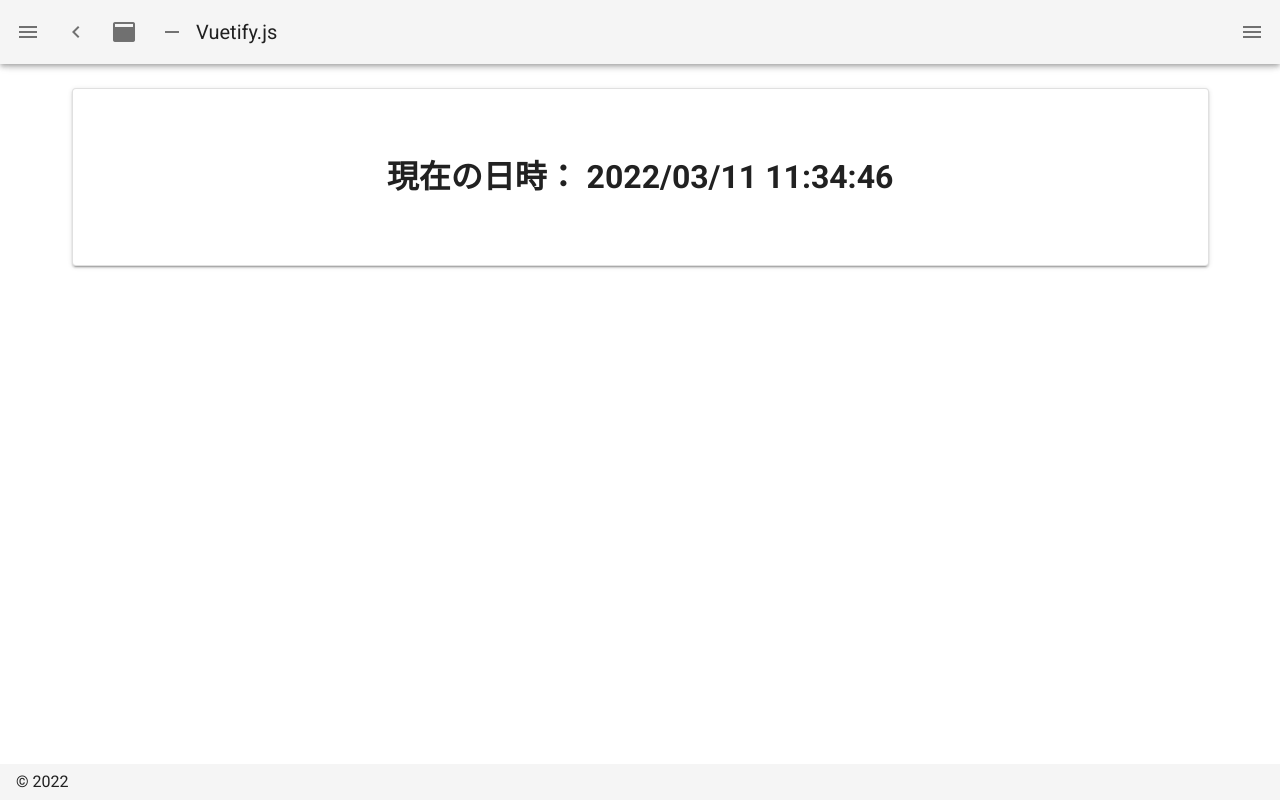
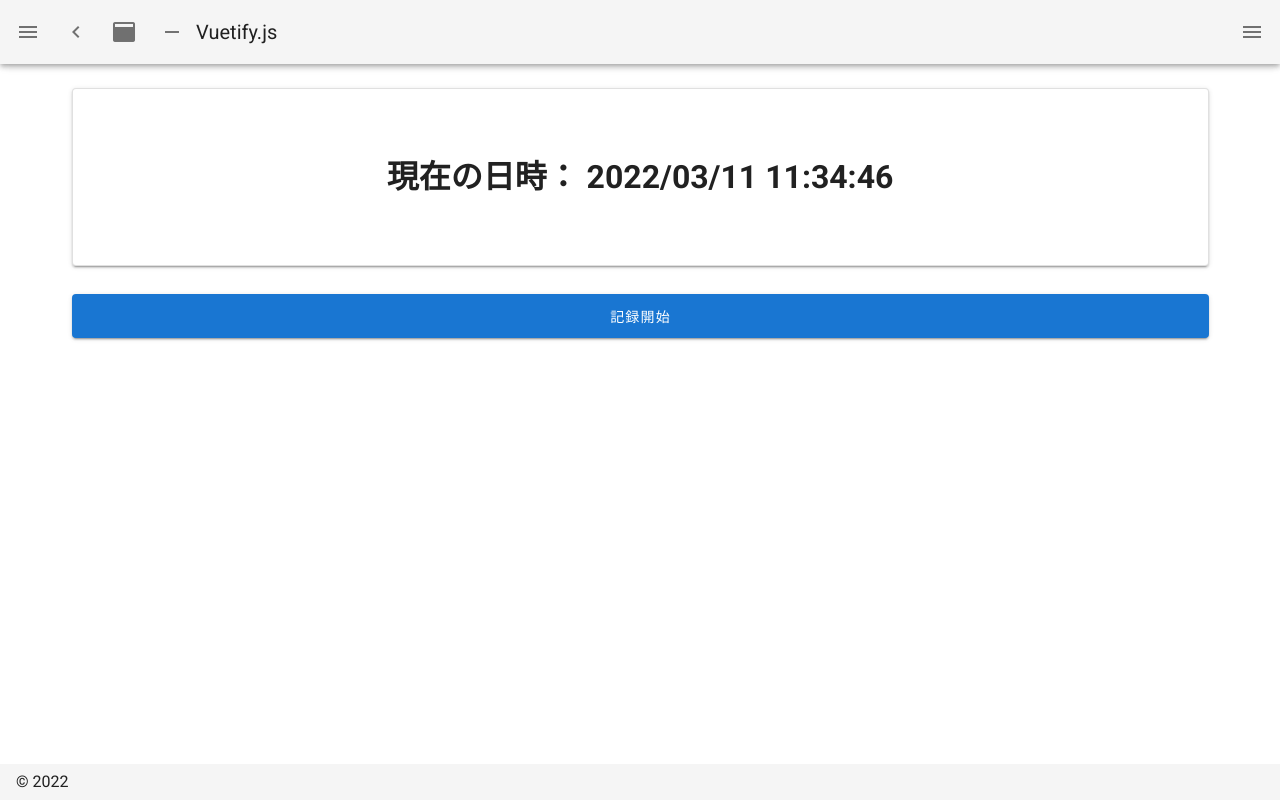
Before and after one commit to yuki0235/sample-nuxt-app, a Nuxt app: page /time_management in a window 1280 px wide. Built offline with nearby package versions, Linux system fonts and the light colour scheme.

Commit message:
add record button

```diff
--- a/pages/time_management.vue
+++ b/pages/time_management.vue
@@ -1,8 +1,15 @@
 <template>
   <div class="container">
+    <!--    現在時刻表示（毎秒更新）-->
     <v-card elevation="2" outlined>
       <h1>現在の日時： {{ date }} {{ time }}</h1>
     </v-card>
+
+    <!--    記録用ボタン-->
+    <v-btn @click="updateRecord" elevation="2" large :color="color" class="recordButton">
+      <span v-if="recordFlag">記録開始</span>
+      <span v-else>記録終了</span>
+    </v-btn>
   </div>
 </template>
 
@@ -12,7 +19,10 @@ export default {
   data () {
     return {
       date: '',
-      time: ''
+      time: '',
+      recordFlag: true,
+      buttonMessage: false,
+      color: 'primary',
     }
   },
   mounted: function() {
@@ -23,6 +33,14 @@ export default {
     updateDateTime() {
       this.date = moment().format('YYYY/MM/DD')
       this.time = moment().format('HH:mm:ss')
+    },
+    updateRecord() {
+      this.recordFlag = !this.recordFlag
+      if (this.recordFlag) {
+        this.color = 'primary'
+      } else {
+        this.color = 'secondary'
+      }
     }
   }
 }
@@ -33,4 +51,8 @@ export default {
     text-align: center;
     padding: 2em 0;
   }
+  .recordButton {
+    margin-top: 2em;
+    width: 100%;
+  }
 </style>
```
